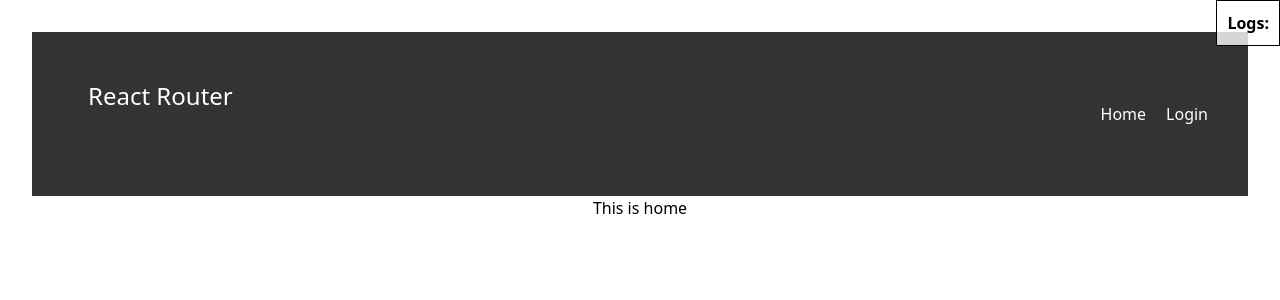
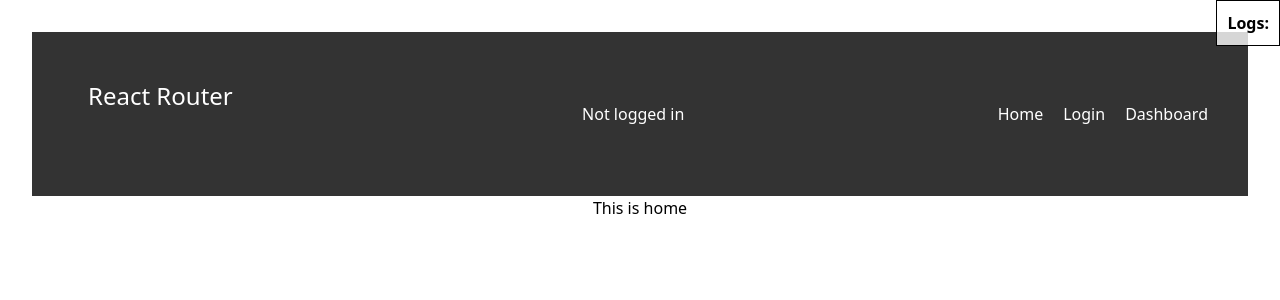
Before and after one commit to panachainy/template-golang, a React (Vite) app in the folder example/client/: page / in a window 1280 px wide. Shown: the top 300 px of the page. Built offline with nearby package versions, Linux system fonts and the light colour scheme.

Commit message:
Update Navbar.tsx

```diff
--- a/example/client/src/core/Navbar.tsx
+++ b/example/client/src/core/Navbar.tsx
@@ -1,8 +1,14 @@
+import { useAuth } from '@/pages/Auth/AuthContext'
 import './Navbar.css'
 function Navbar() {
+  const { userInfo } = useAuth()
+
   return (
     <nav className="navbar">
       <div className="logo">React Router</div>
+      <div className="user-status">
+        {userInfo ? `Logged in as ${userInfo.accessToken}` : 'Not logged in'}
+      </div>
       <ul className="nav-links">
         <li>
           <a href="/">Home</a>
@@ -10,6 +16,9 @@ function Navbar() {
         <li>
           <a href="/auth/login">Login</a>
         </li>
+        <li>
+          <a href="/auth/dashboard">Dashboard</a>
+        </li>
       </ul>
     </nav>
   )
```
